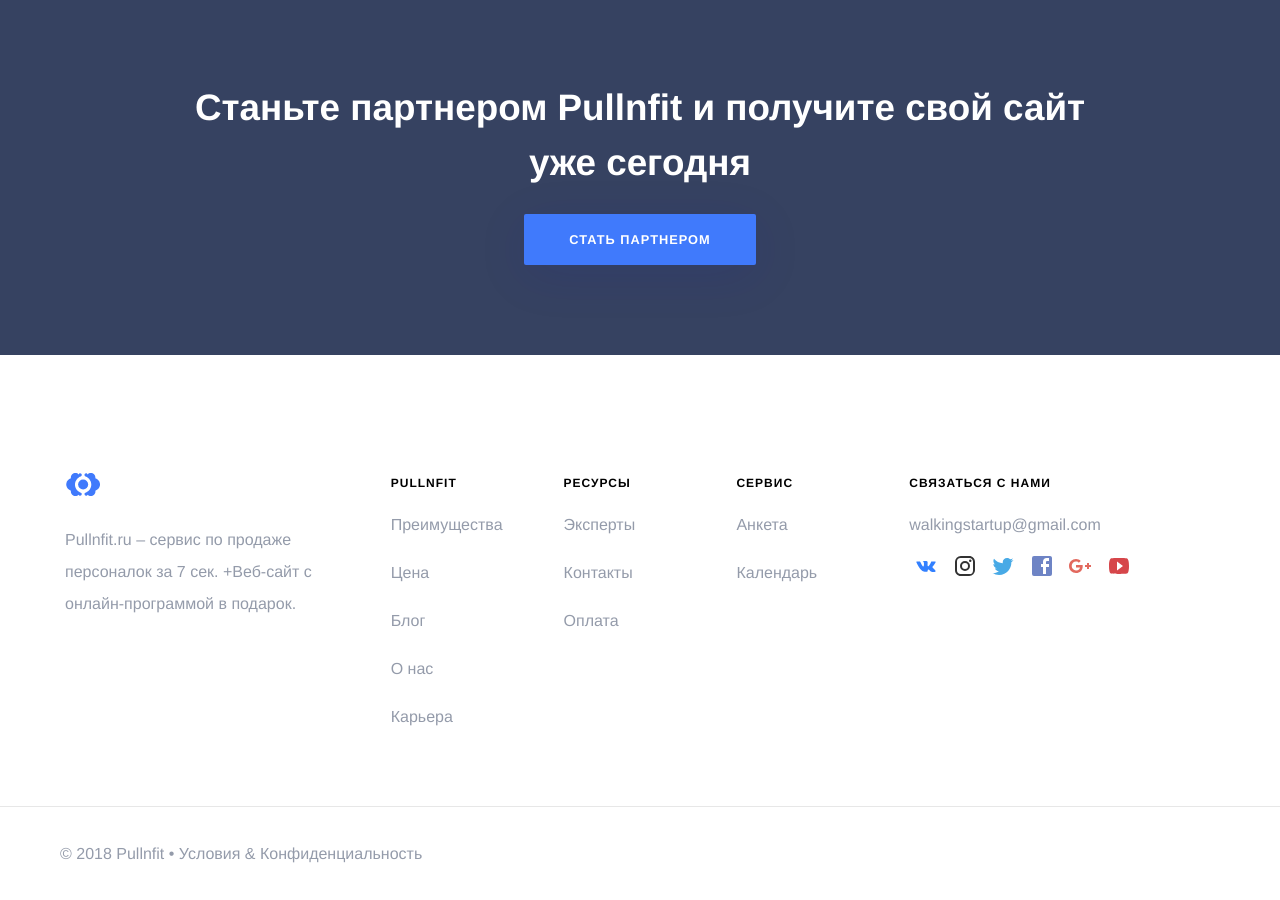
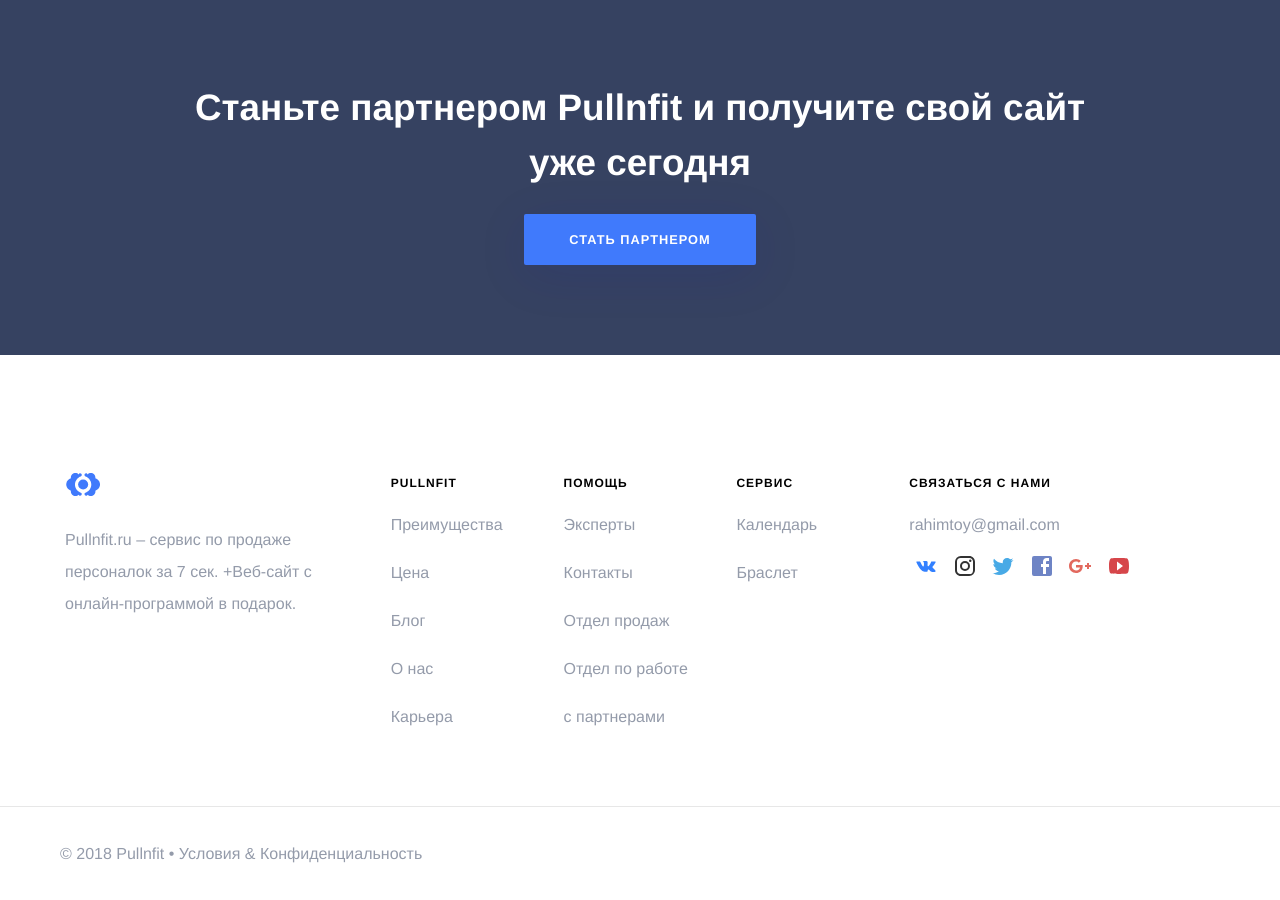
Before and after one commit to RakhimyanTim/adroholic.github.io, a Jekyll site: the page built from pages/index.html, in a window 1280 px wide and 900 px high, scrolled down 3376 px. Built offline with Jekyll 4.4.1, drawn with Linux system fonts in a browser that asks for light colours; some web fonts are replaced.

Commit message:
Update footer.html

```diff
--- a/_includes/navigation/footer.html
+++ b/_includes/navigation/footer.html
@@ -14,21 +14,22 @@
 				<li><a href="/careers/">Карьера</a></li>
 			</ul>
 			<ul>
-				<li><h4>Ресурсы</h4></li>
+				<li><h4>Помощь</h4></li>
 				<li><a href="/experts/">Эксперты</a></li>
 				<li><a href="/contact/">Контакты</a></li>
-				<li><a href="http://yasobe.ru/na/pullnfit">Оплата</a></li>
+				<li><a href="https://goo.gl/forms/ifjA93ez6YH9OGm12">Отдел продаж</a></li>
+				<li><a href="https://goo.gl/forms/hvNP9Ng1vuaYhM0h2">Отдел по работе <br>с партнерами</a></li>
 			</ul>
 			<ul>
 				<li><h4>Сервис</h4></li>
-				<li><a href="https://goo.gl/forms/yDxyYwZEgEJJwY813">Анкета</a></li>
 				<li><a href="https://www.google.com/intl/ru/calendar/about/">Календарь</a></li>
+				<li><a href="#">Браслет</a></li>
 
 
 			</ul>
 			<ul class="contact">
 				<li><h4>Связаться с нами</h4></li>
-				<li><a href="mailto:walkingstartup@gmail.com">walkingstartup@gmail.com</a></li>
+				<li><a href="mailto:rahimtoy@gmail.com">rahimtoy@gmail.com</a></li>
 				<li class="social">
 					<a class="vkontakte" href="https://vk.com/pullnfit">{% include svgs/social-icon.html icon="vkontakte" %}</a>
 					<a class="instagram" href="https://www.instagram.com/pullnfit">{% include svgs/social-icon.html icon="instagram" %}</a>
```
